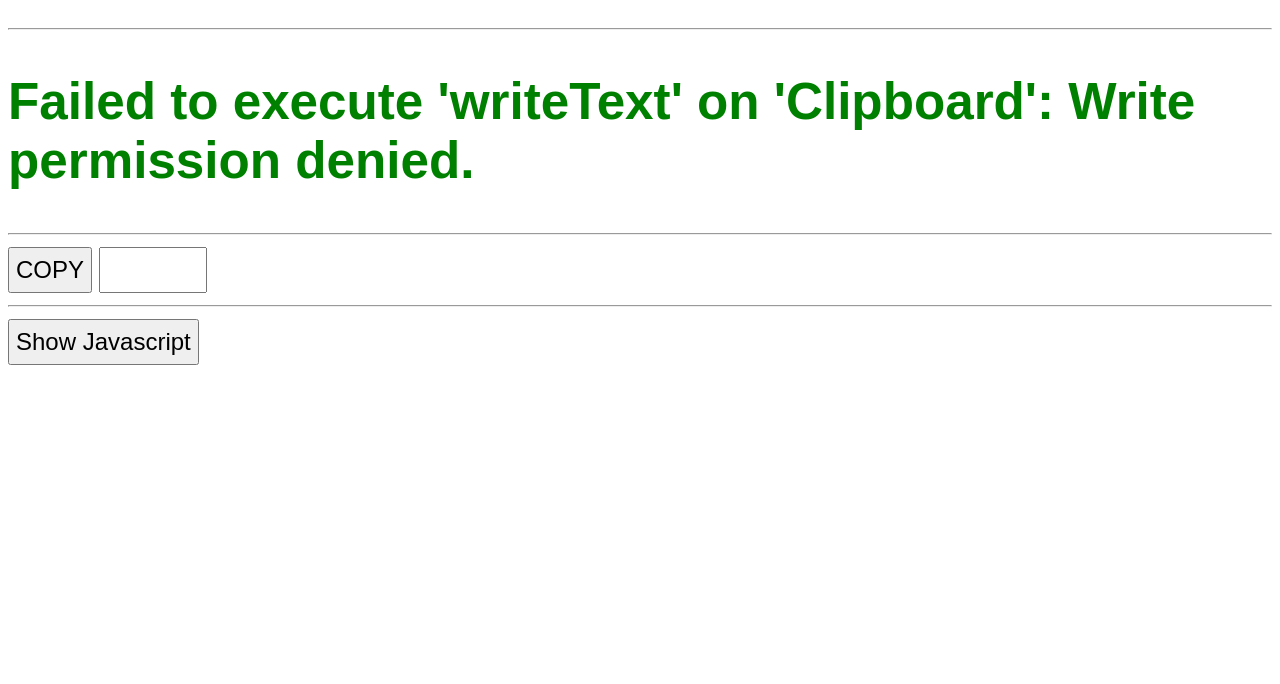
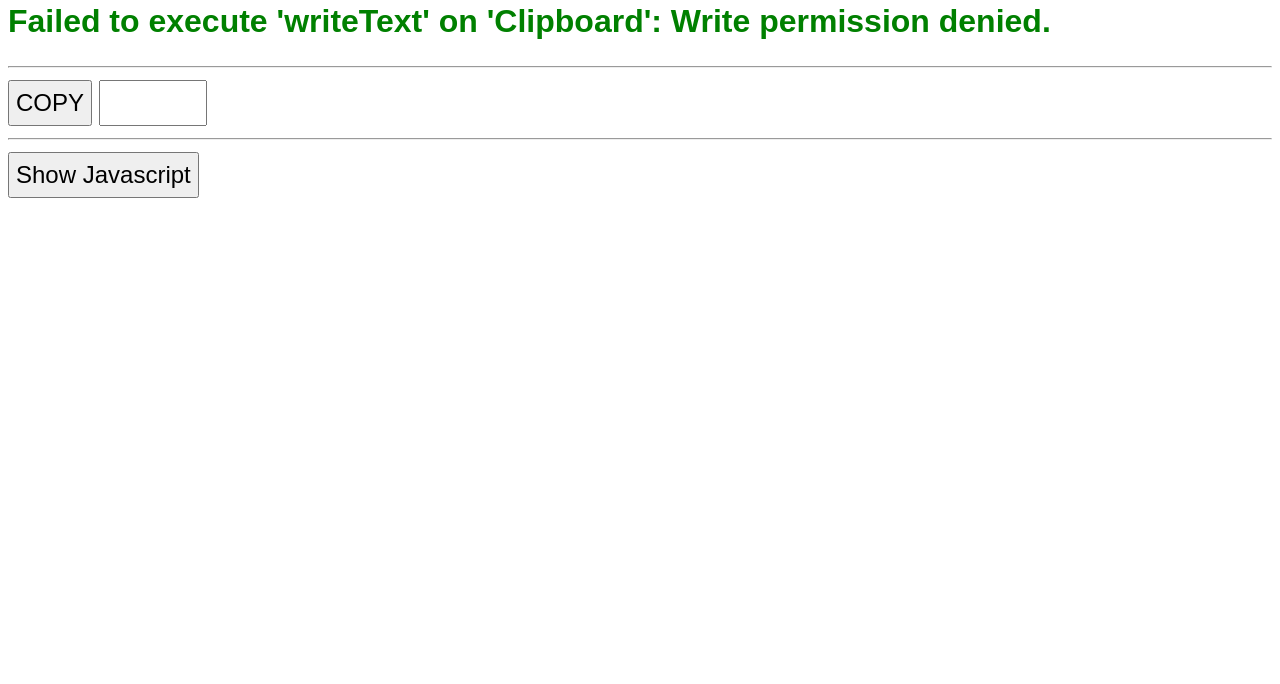
Before and after one commit to rw251/clipboard-execCommand, a website: page index.html in a window 1280 px wide. Shown: the part 116-800 px from the top of the page. Drawn offline with Linux system fonts and the light colour scheme.

Commit message:
Limit size of header

```diff
--- a/index.html
+++ b/index.html
@@ -13,7 +13,7 @@
 
     button, input { line-height: 40px; font-size: 24px; text-align: center; }
 
-    h2 { font-size: 4vw }
+    h2 { font-size: min( 4vw, 32px ) }
 
     input { width: 100px; }
 
```
